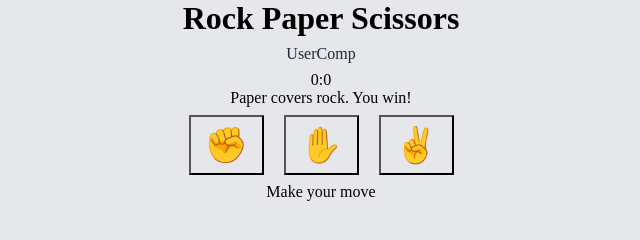
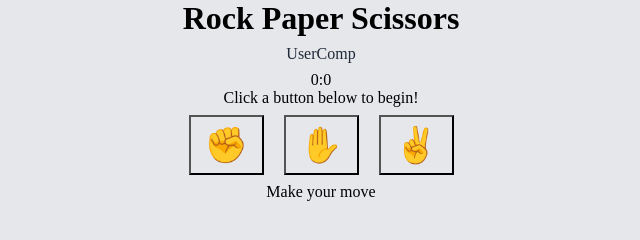
Before and after one commit to gwilliamleung/OdinRockPaperScissors, a plain HTML site: page index.html in a window 1280 px wide. Shown: the full height of the page, 319-959 px from the left. Drawn offline with Linux system fonts and the light colour scheme.

Commit message:
fixed action message that displayed incorrectly

```diff
--- a/index.html
+++ b/index.html
@@ -18,7 +18,7 @@
     </div>
     <span id="userscore">0</span>:<span id="computerscore">0</span>
     <div class="result">
-        <p>Paper covers rock. You win!</p>
+        <p>Click a button below to begin!</p>
     </div>
     <div class="choices">
         <button class="choice" id="r">✊</button>
```
